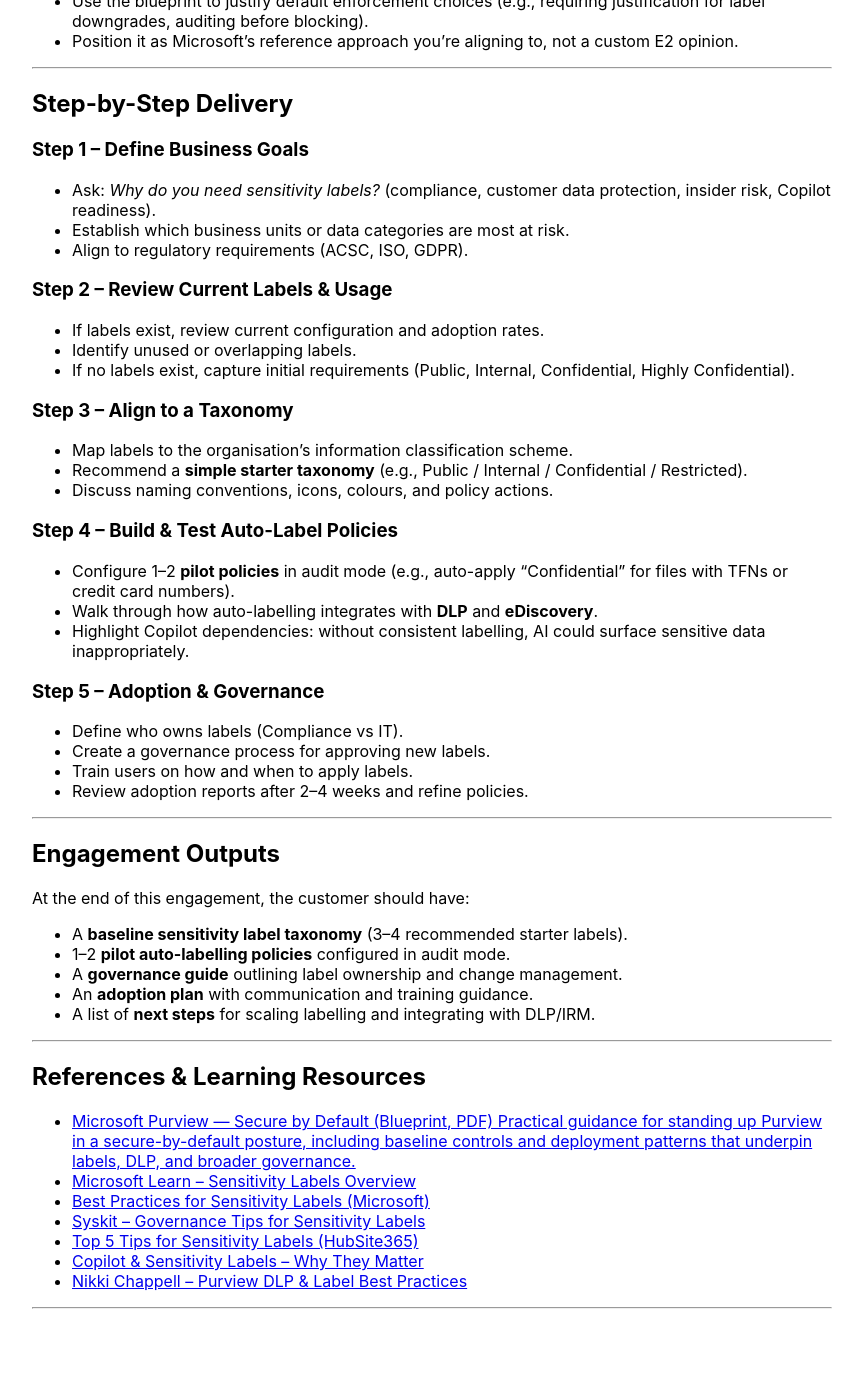
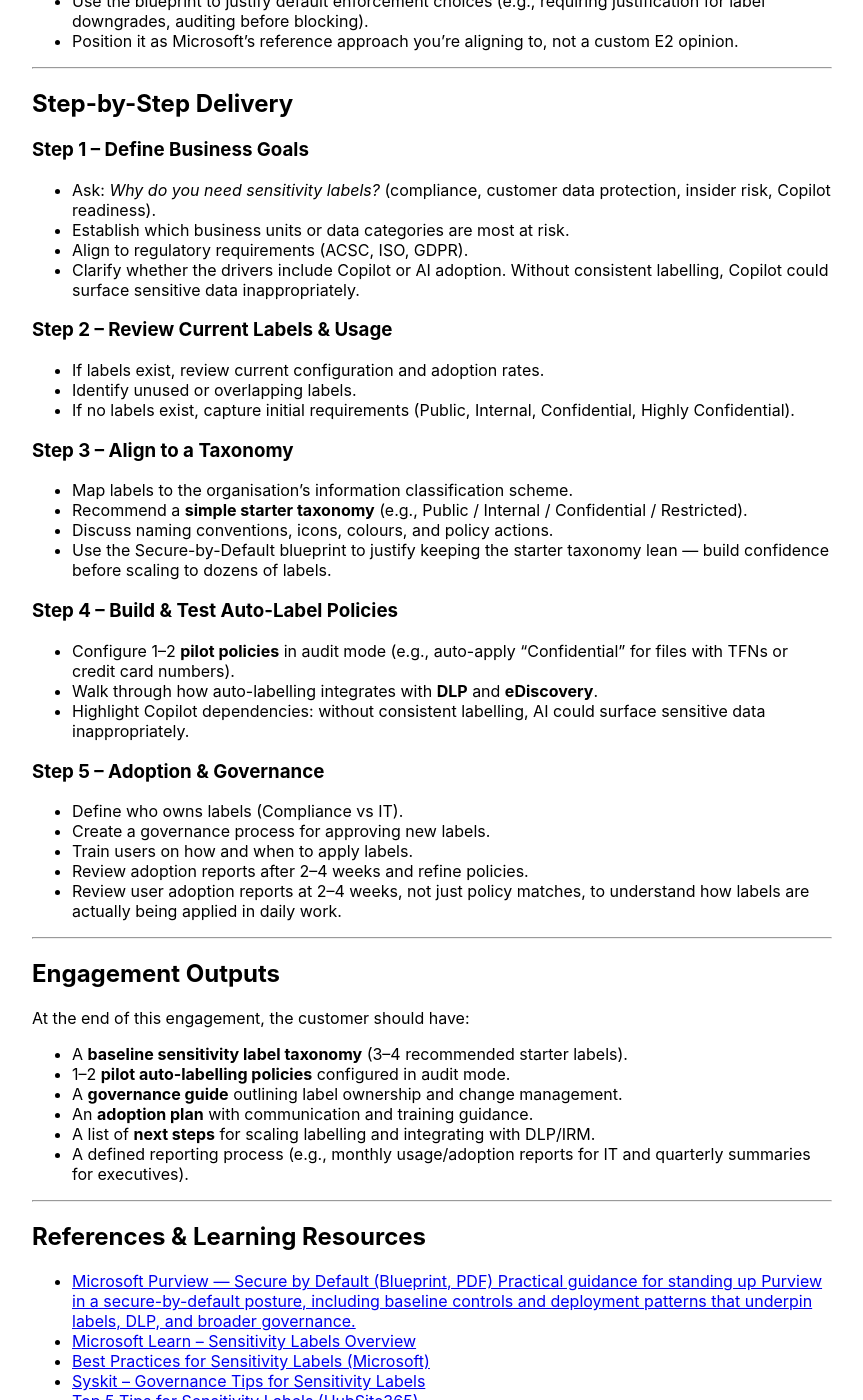
Before and after one commit to annathan/EngageSquared, a Jekyll site: the page built from Sensitivity_Labelling_Uplift.md, in a window 1280 px wide and 1400 px high, scrolled down 849 px. Shown: the whole window, without its empty margins (208-1071 px from the left). Built offline with Jekyll 4.4.1, drawn with Linux system fonts in a browser that asks for light colours; our own code applies the rules of GitHub Pages for plain Markdown files; before the commit the page ends 2186 px from its top, so only the background shows below that.

Commit message:
Update Sensitivity_Labelling_Uplift.md

```diff
--- a/Sensitivity_Labelling_Uplift.md
+++ b/Sensitivity_Labelling_Uplift.md
@@ -41,6 +41,7 @@
 - Ask: *Why do you need sensitivity labels?* (compliance, customer data protection, insider risk, Copilot readiness).
 - Establish which business units or data categories are most at risk.
 - Align to regulatory requirements (ACSC, ISO, GDPR).
+- Clarify whether the drivers include Copilot or AI adoption. Without consistent labelling, Copilot could surface sensitive data inappropriately.
 
 ### Step 2 – Review Current Labels & Usage
 - If labels exist, review current configuration and adoption rates.
@@ -51,6 +52,7 @@
 - Map labels to the organisation’s information classification scheme.
 - Recommend a **simple starter taxonomy** (e.g., Public / Internal / Confidential / Restricted).
 - Discuss naming conventions, icons, colours, and policy actions.
+- Use the Secure-by-Default blueprint to justify keeping the starter taxonomy lean — build confidence before scaling to dozens of labels.
 
 ### Step 4 – Build & Test Auto-Label Policies
 - Configure 1–2 **pilot policies** in audit mode (e.g., auto-apply “Confidential” for files with TFNs or credit card numbers).
@@ -62,6 +64,7 @@
 - Create a governance process for approving new labels.
 - Train users on how and when to apply labels.
 - Review adoption reports after 2–4 weeks and refine policies.
+- Review user adoption reports at 2–4 weeks, not just policy matches, to understand how labels are actually being applied in daily work.
 
 ---
 
@@ -73,6 +76,7 @@
 - A **governance guide** outlining label ownership and change management.
 - An **adoption plan** with communication and training guidance.
 - A list of **next steps** for scaling labelling and integrating with DLP/IRM.
+- A defined reporting process (e.g., monthly usage/adoption reports for IT and quarterly summaries for executives).
 
 ---
 
```
